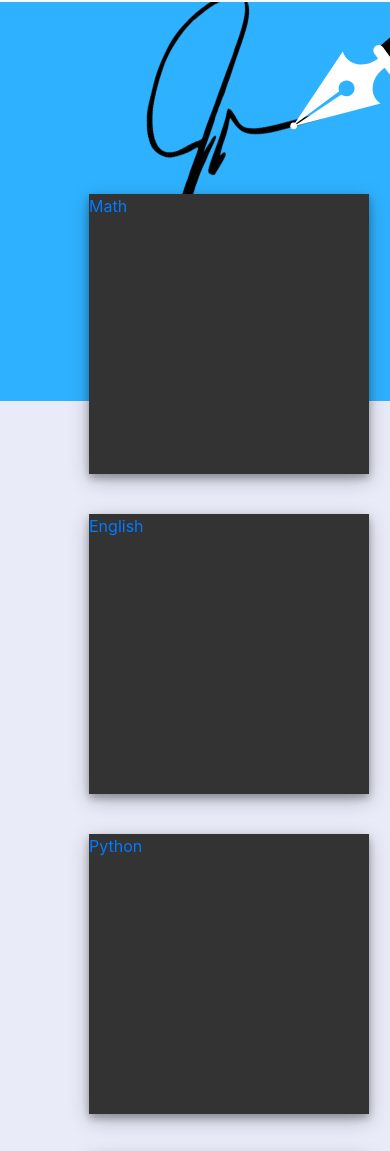
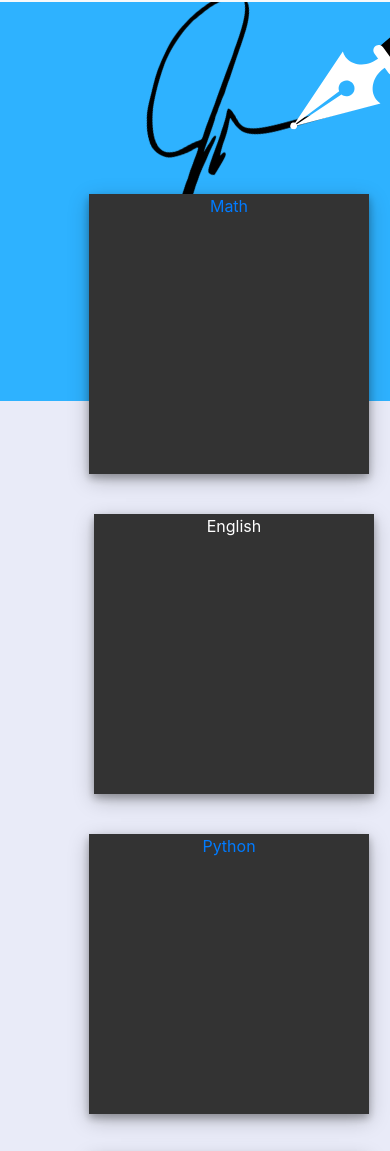
Before and after one commit to tutorton/tutorton.github.io, a plain HTML site: page index.html in a window 390 px wide. Shown: the part 99-1250 px from the top of the page. Drawn offline with nearby package versions, Linux system fonts and the light colour scheme.

Commit message:
Update index.html

```diff
--- a/index.html
+++ b/index.html
@@ -22,24 +22,24 @@
     <div class="container power_box">
       <div class="row row-centered">
         <div class="col-md">
-          <div id="product">
+          <div id="product" align="center">
             <a href="http://tutorton.anvil.app">
               Math
             </a>
           </div>
         </div>
-        <div class="col-md">
+        <div class="col-md" align="center">
+         <a href="http://tutortonenglish.anvil.app">
           <div id="product">
-            <a href="http://tutortonenglish.anvil.app">
               English
-            </a>
           </div>
+         </a>
         </div>
 
       </div>
       <div class="row row-centered">
         <div class="col-md">
-          <div id="product">
+          <div id="product" align="center">
             <a href="http://tutortonpython.anvil.app">
               Python
             </a>
```
